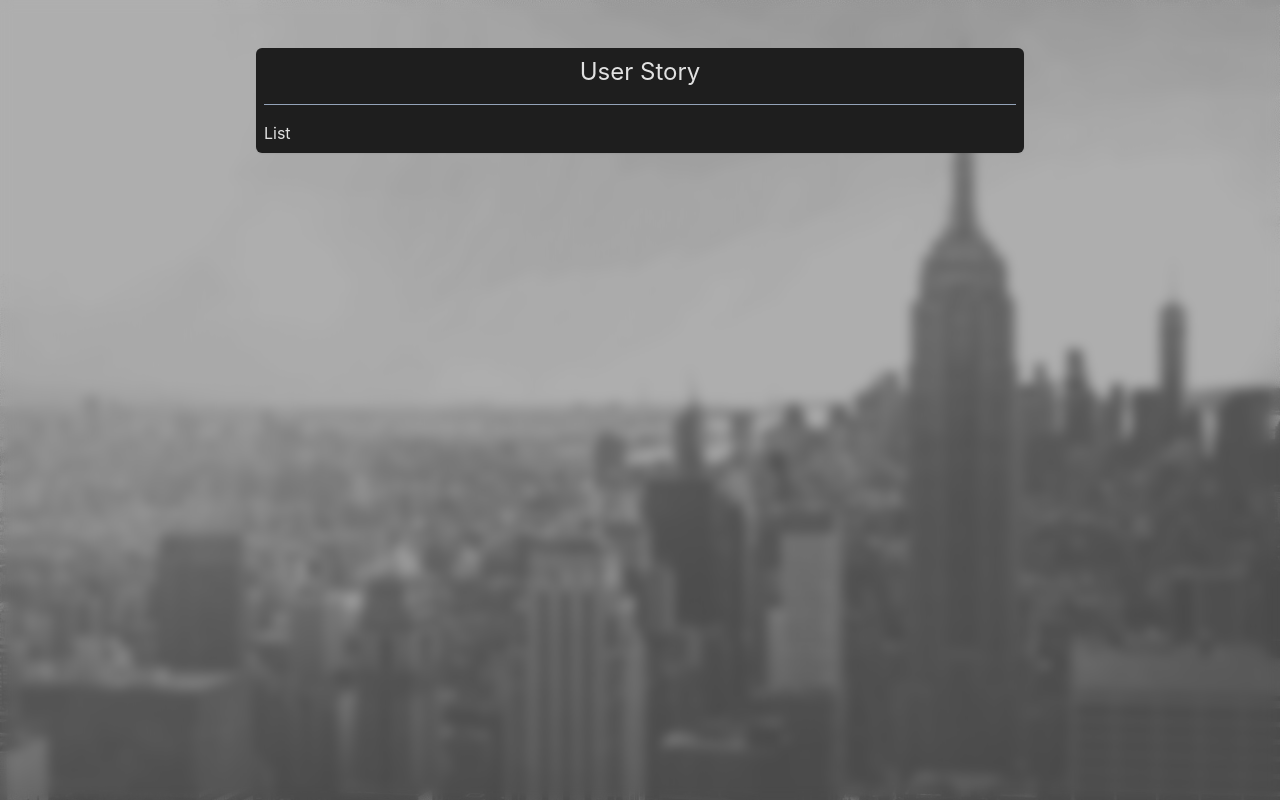
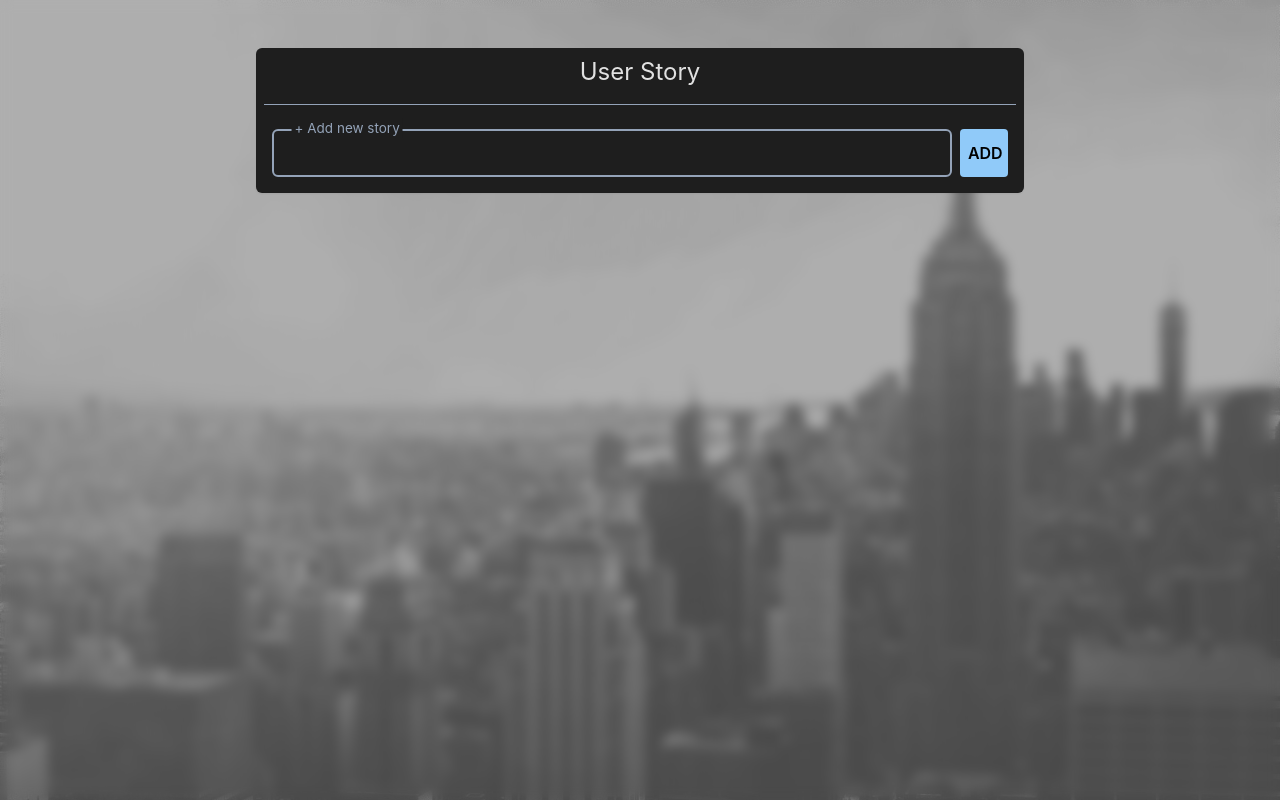
Before and after one commit to Petya29/UserStory, a React (Vite) app: page / in a window 1280 px wide. Built offline with nearby package versions, Linux system fonts and the light colour scheme.

Commit message:
Added inputs components + StoryAddInput

```diff
--- a/src/components/partials/List.tsx
+++ b/src/components/partials/List.tsx
@@ -1,5 +1,38 @@
+import { useEffect, useState } from "react";
+import { getStories } from "../../db";
+import { IStory } from "../../models";
+import { StoryAddInput } from "./StoryAddInput";
+
 export const List = () => {
+
+  const [stories, setStories] = useState<IStory[]>([]);
+
+  useEffect(() => {
+    const promiseWrap = async () => {
+      const dbStories = await getStories();
+      if (dbStories && dbStories.length) {
+        setStories(dbStories);
+      }
+    }
+    promiseWrap();
+  }, []);
+
   return (
-    <div>List</div>
+    <div className="px-2">
+      <div>
+        <ul>
+          {stories.sort((a, b) => a.orderId - b.orderId).map((story, i) => (
+            <li key={story.id}>{story.title}</li>
+          ))}
+        </ul>
+      </div>
+      <div className="mt-6">
+        <StoryAddInput
+          prevOrder={stories[stories.length - 1]?.orderId || 0}
+          handleAddStory={() => { }}
+          key={stories.sort((a, b) => a.orderId - b.orderId)[stories.length - 1]?.id}
+        />
+      </div>
+    </div>
   )
 }
--- /dev/null
+++ b/src/components/partials/StoryAddInput.tsx
@@ -0,0 +1,55 @@
+import { useState } from "react";
+import { IStory } from "../../models"
+import { Button, TextField } from "../ui/inputs";
+
+type StoryAddInputProps = {
+    prevOrder: number,
+    handleAddStory: (newStory: IStory) => void
+}
+
+export const StoryAddInput = ({ prevOrder, handleAddStory }: StoryAddInputProps) => {
+
+    const [newStory, setNewStory] = useState<IStory>({
+        id: '',
+        orderId: prevOrder + 1,
+        title: '',
+        subStories: []
+    });
+
+    const handleEnterPress = (e: React.KeyboardEvent<HTMLInputElement>) => {
+        if (e.key === 'Enter') handleClickAdd();
+    }
+
+
+    const handleChangeStoryTitle = (e: React.ChangeEvent<HTMLInputElement>) => {
+        setNewStory({
+            ...newStory,
+            title: e.target.value
+        });
+    }
+
+    const handleClickAdd = () => {
+        if (newStory.title.trim() === '') {
+            // TODO Snackbar
+            return;
+        }
+
+        handleAddStory({ ...newStory, id: crypto.randomUUID() });
+            // TODO save to db
+    }
+
+    return (
+        <div className="flex justify-between gap-2 mb-2">
+            <TextField
+                autoFocus
+                className="w-full"
+                styles={{ width: "100%" }}
+                label="+ Add new story"
+                value={newStory.title}
+                onChange={handleChangeStoryTitle}
+                onKeyUp={handleEnterPress}
+            />
+            <Button onClick={handleClickAdd}>Add</Button>
+        </div>
+    )
+}
--- /dev/null
+++ b/src/components/ui/inputs/Button.tsx
@@ -0,0 +1,39 @@
+import { ButtonHTMLAttributes, forwardRef, ReactNode } from "react";
+import { Ripple, RippleProps } from "../utils";
+
+type ButtonProps = {
+    disableRipple?: boolean,
+    rippleProps?: RippleProps,
+    children: ReactNode
+} & ButtonHTMLAttributes<HTMLButtonElement>
+
+export const Button = forwardRef<HTMLButtonElement, ButtonProps>(({
+    disableRipple,
+    rippleProps,
+    className,
+    children,
+    ...rest
+}, ref) => {
+    return (
+        <button
+            ref={ref}
+            className={[
+                disableRipple ? '' : 'overflow-hidden',
+                'relative',
+                'text-black',
+                'uppercase',
+                'font-semibold',
+                'bg-[#90caf9]',
+                'hover:bg-[#42a5f5]',
+                'transition-all',
+                'rounded-[4px]',
+                'px-2 py-1',
+                className
+            ].join(' ').trim()}
+            {...rest}
+        >
+            {children}
+            {!disableRipple && <Ripple {...rippleProps} backgroundColor='#0000006b' />}
+        </button>
+    )
+})
--- /dev/null
+++ b/src/components/ui/inputs/TextField/TextField.module.css
@@ -0,0 +1,82 @@
+input[type='number'] {
+    -moz-appearance:textfield;
+}
+
+input::-webkit-outer-spin-button,
+input::-webkit-inner-spin-button {
+    -webkit-appearance: none;
+}
+
+/* Outlined */
+input:focus~.empty-input-label-sm-outlined {
+    @apply text-[#94a3b8] bg-[#1e1e1e] transform -translate-y-5 -translate-x-2 scale-75;
+}
+
+input:focus~.input-label-sm-outlined  {
+    @apply text-[#94a3b8] bg-[#1e1e1e] transform -translate-y-5 -translate-x-2 scale-75;
+}
+
+input~.input-label-sm-outlined  {
+    @apply text-[#ffffff80] bg-[#1e1e1e] transform -translate-y-5 -translate-x-2 scale-75;
+}
+
+input:focus~.empty-input-label-md-outlined  {
+    @apply text-[#94a3b8] bg-[#1e1e1e] transform -translate-y-6 -translate-x-2 scale-75;
+}
+
+input:focus~.input-label-md-outlined  {
+    @apply text-[#94a3b8] bg-[#1e1e1e] transform -translate-y-6 -translate-x-2 scale-75;
+}
+
+input~.input-label-md-outlined  {
+    @apply text-[#ffffff80] bg-[#1e1e1e] transform -translate-y-6 -translate-x-2 scale-75;
+}
+
+input:focus~.empty-input-label-lg-outlined  {
+    @apply text-[#94a3b8] bg-[#1e1e1e] transform -translate-y-8 -translate-x-4 scale-75;
+}
+
+input:focus~.input-label-lg-outlined  {
+    @apply text-[#94a3b8] bg-[#1e1e1e] transform -translate-y-8 -translate-x-4 scale-75;
+}
+
+input~.input-label-lg-outlined  {
+    @apply text-[#94a3b8] bg-[#1e1e1e] transform -translate-y-8 -translate-x-4 scale-75;
+}
+
+/* Lined */
+input:focus~.empty-input-label-sm-lined  {
+    @apply text-[#94a3b8] bg-[#1e1e1ebf] transform -translate-y-5 -translate-x-[1.35rem] scale-75;
+}
+
+input:focus~.input-label-sm-lined  {
+    @apply text-[#94a3b8] bg-[#1e1e1ebf] transform -translate-y-5 -translate-x-[1.35rem] scale-75;
+}
+
+input~.input-label-sm-lined  {
+    @apply text-[#ffffff80] bg-[#1e1e1ebf] transform -translate-y-5 -translate-x-[1.35rem] scale-75;
+}
+
+input:focus~.empty-input-label-md-lined  {
+    @apply text-[#94a3b8] bg-[#1e1e1ebf] transform -translate-y-6 -translate-x-[1.4rem] scale-75;
+}
+
+input:focus~.input-label-md-lined  {
+    @apply text-[#94a3b8] bg-[#1e1e1ebf] transform -translate-y-6 -translate-x-[1.4rem]  scale-75;
+}
+
+input~.input-label-md-lined  {
+    @apply text-[#ffffff80] bg-[#1e1e1ebf] transform -translate-y-6 -translate-x-[1.4rem]  scale-75;
+}
+
+input:focus~.empty-input-label-lg-lined  {
+    @apply text-[#94a3b8] bg-[#1e1e1ebf] transform -translate-y-8 -translate-x-7 scale-75;
+}
+
+input:focus~.input-label-lg-lined {
+    @apply text-[#94a3b8] bg-[#1e1e1ebf] transform -translate-y-8 -translate-x-7 scale-75;
+}
+
+input~.input-label-lg-lined {
+    @apply text-[#ffffff80] bg-[#1e1e1ebf] transform -translate-y-8 -translate-x-7 scale-75;
+}
--- /dev/null
+++ b/src/components/ui/inputs/TextField/TextField.tsx
@@ -0,0 +1,95 @@
+import { CSSProperties, forwardRef, HTMLAttributes, HTMLInputTypeAttribute } from "react";
+import classes from "./TextField.module.css";
+
+/**
+ *
+ * @description splitted into: input padding x, input padding y, text size, outlined label position bottom,
+ *              outlined label position left, inlined label position bottom, lined label position left left by " "
+ * @example Sizes["medium"].split(" ");
+ */
+enum Sizes {
+    sm = "px-4 py-2 text-sm -bottom-[4%] -left-[1%] top-[10%] left-[6%]",
+    md = "px-4 py-2 text-lg -bottom-[16%] -left-[1%] -top-[14%] left-[6%]",
+    lg = "px-6 py-4 text-xl -bottom-[14%] left-[2%] -top-[22%] left-[8%]",
+}
+
+type TextFieldProps = {
+    name?: string,
+    type?: HTMLInputTypeAttribute,
+    label?: string,
+    value: any,
+    variant?: "outlined" | "lined",
+    size?: keyof typeof Sizes,
+    styles?: CSSProperties,
+    inputStyles?: CSSProperties
+    labelStyles?: CSSProperties,
+} & HTMLAttributes<HTMLInputElement>
+
+export const TextField = forwardRef<HTMLInputElement, TextFieldProps>(({
+    name,
+    type = "text",
+    label,
+    value,
+    variant = "outlined",
+    size = "md",
+    styles,
+    inputStyles,
+    labelStyles,
+    className,
+    ...rest
+}: TextFieldProps, ref) => {
+
+    const splittedSizes = Sizes[size].split(" ");
+
+    return (
+        <div style={styles}>
+            <label className="relative">
+                <input
+                    ref={ref}
+                    type={type}
+                    name={name}
+                    value={value}
+                    className={[
+                        variant === "outlined" ? "border-2 rounded-md" : "border-b-2",
+                        splittedSizes[0],
+                        splittedSizes[1],
+                        splittedSizes[2],
+                        "w-72",
+                        "bg-[#1e1e1ebf]",
+                        "border-white",
+                        "border-opacity-50",
+                        "outline-none",
+                        "placeholder-transparent",
+                        "focus:placeholder-[#ffffff80]",
+                        "focus:border-[#94a3b8]",
+                        "transition duration-200",
+                        className
+                    ].join(" ")}
+                    style={inputStyles}
+                    {...rest}
+                />
+                {label &&
+                    <span
+                        className={[
+                            value
+                                ? classes["input-label-" + size + "-" + variant]
+                                : classes["empty-input-label-" + size + "-" + variant],
+                            variant === "outlined"
+                                ? ("px-1 mx-4 " + splittedSizes[3])
+                                : (splittedSizes[5] + " " + splittedSizes[6]),
+                            splittedSizes[2],
+                            splittedSizes[4],
+                            "cursor-text",
+                            "text-[#ffffff80]",
+                            "absolute",
+                            "transition duration-200"
+                        ].join(" ")}
+                        style={labelStyles}
+                    >
+                        {label}
+                    </span>
+                }
+            </label>
+        </div>
+    )
+})
--- /dev/null
+++ b/src/components/ui/inputs/index.ts
@@ -0,0 +1,7 @@
+import { Button } from "./Button";
+import { TextField } from "./TextField/TextField";
+
+export {
+    TextField,
+    Button
+}
```
